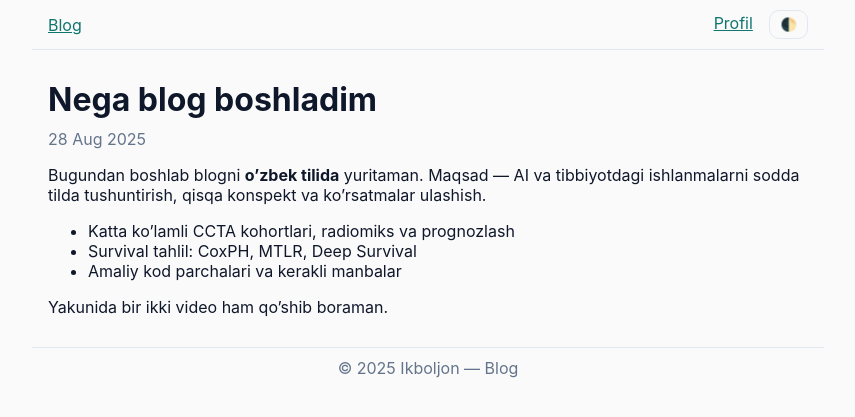
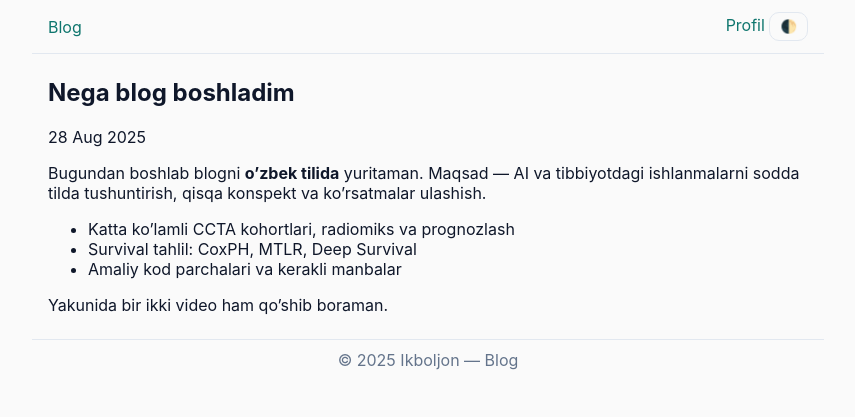
Before and after one commit to ikboljon/blog, a Jekyll site: the page built from _posts/2025-08-28-nega-blog-boshladim.md, in a window 1280 px wide. Shown: the top 417 px of the page, without its empty margins (212-1067 px from the left). Built offline with Jekyll 4.4.1, drawn with Linux system fonts in a browser that asks for light colours.

Commit message:
Add files via upload

```diff
--- a/_includes/head.html
+++ b/_includes/head.html
@@ -1,4 +1,3 @@
-{% capture nav %}
 <div class="topnav">
   <div>
     <a href="{{ "/" | relative_url }}">Blog</a>
@@ -8,9 +7,6 @@
     <button class="toggle">🌓</button>
   </div>
 </div>
-{% endcapture %}
-{{ nav }}
-<link rel="stylesheet" href="{{ "/assets/tele.css" | relative_url }}">
 <script>
   (function(){
     const root=document.documentElement;
--- a/_layouts/default.html
+++ b/_layouts/default.html
@@ -9,8 +9,9 @@
 </head>
 <body>
   {% include head.html %}
-  <div class="tele-wrap">
+  <main class="tele-wrap">
     {{ content }}
-  </div>
+  </main>
+  <div class="footer">© {{ site.time | date: "%Y" }} Ikboljon — Blog</div>
 </body>
 </html>
--- /dev/null
+++ b/_layouts/page.html
@@ -0,0 +1,6 @@
+---
+layout: default
+---
+<article class="post">
+  {{ content }}
+</article>
--- a/_layouts/post.html
+++ b/_layouts/post.html
@@ -1,9 +1,8 @@
 ---
 layout: default
 ---
-<div class="post">
+<article class="post">
   <h1>{{ page.title }}</h1>
   <div class="meta">{{ page.date | date: "%d %b %Y" }}</div>
   {{ content }}
-</div>
-<div class="footer">© {{ site.time | date: "%Y" }} Ikboljon — Blog</div>
+</article>
--- a/assets/tele.css
+++ b/assets/tele.css
@@ -1,32 +1,22 @@
-/* telegraph-like minimal layout + light/dark toggle support */
 :root{
-  --bg:#fafafa; --text:#0f172a; --muted:#64748b; --link:#0f766e; --card:#ffffff; --border:#e2e8f0;
+  --bg:#0b0c10; --text:#e6e9ef; --muted:#94a3b8; --link:#7dd3fc; --border:#1f2937;
+  --max:760px;
 }
-@media (prefers-color-scheme: dark){
-  :root{
-    --bg:#0b0c10; --text:#e6e9ef; --muted:#94a3b8; --link:#7dd3fc; --card:#111318; --border:#1f2937;
-  }
+@media (prefers-color-scheme: light){
+  :root{ --bg:#fafafa; --text:#0f172a; --muted:#64748b; --link:#0f766e; --border:#e2e8f0; }
 }
-body{background:var(--bg);color:var(--text);font-family:Inter,system-ui,Segoe UI,Roboto,Arial;margin:0}
-a{color:var(--link)}
-.tele-title{margin:0 0 .4rem 0}
-.tele-sub{color:var(--muted);margin:.2rem 0 1rem 0}
-.tele-list, .post { max-width:760px; margin:30px auto; padding:0 16px; }
+:root.force-dark{ --bg:#0b0c10; --text:#e6e9ef; --muted:#94a3b8; --link:#7dd3fc; --border:#1f2937; }
+:root.force-light{ --bg:#fafafa; --text:#0f172a; --muted:#64748b; --link:#0f766e; --border:#e2e8f0; }
+
+html,body{margin:0;padding:0;background:var(--bg);color:var(--text);font-family:Inter,system-ui,Segoe UI,Roboto,Arial}
+a{color:var(--link);text-decoration:none} a:hover{text-decoration:underline}
+.topnav{max-width:var(--max);margin:0 auto;padding:12px 16px;border-bottom:1px solid var(--border);display:flex;justify-content:space-between;align-items:center}
+.toggle{border:1px solid var(--border);background:transparent;border-radius:10px;padding:6px 10px;cursor:pointer;color:var(--text)}
+.tele-wrap{max-width:var(--max);margin:24px auto;padding:0 16px}
+.tele-title{margin:.2rem 0 .6rem 0}
+.tele-sub{color:var(--muted);margin:0 0 1rem 0}
 .tele-ul{list-style:none;padding:0;margin:0;display:flex;flex-direction:column;gap:10px}
 .tele-li{display:flex;justify-content:space-between;border-bottom:1px solid var(--border);padding:10px 0}
 .tele-date{color:var(--muted);font-size:.9rem}
-.post h1{margin:0 0 .6rem 0}
-.post .meta{color:var(--muted);margin-bottom:1rem}
 .post img{max-width:100%;border-radius:12px;border:1px solid var(--border)}
-.topnav{max-width:760px;margin:0 auto;padding:10px 16px;border-bottom:1px solid var(--border);display:flex;justify-content:space-between;align-items:center}
-.topnav a{margin-right:12px}
-.toggle{border:1px solid var(--border);background:transparent;border-radius:10px;padding:6px 10px;cursor:pointer;color:var(--text)}
-.footer{max-width:760px;margin:30px auto;padding:10px 16px;border-top:1px solid var(--border);color:var(--muted);text-align:center}
-
-/* Forced toggle classes */
-:root.force-dark{
-  --bg:#0b0c10; --text:#e6e9ef; --muted:#94a3b8; --link:#7dd3fc; --card:#111318; --border:#1f2937;
-}
-:root.force-light{
-  --bg:#fafafa; --text:#0f172a; --muted:#64748b; --link:#0f766e; --card:#ffffff; --border:#e2e8f0;
-}
+.footer{max-width:var(--max);margin:24px auto;padding:10px 16px;border-top:1px solid var(--border);color:var(--muted);text-align:center}
```
Also changed, not shown: index.md (+11 -13 lines).
